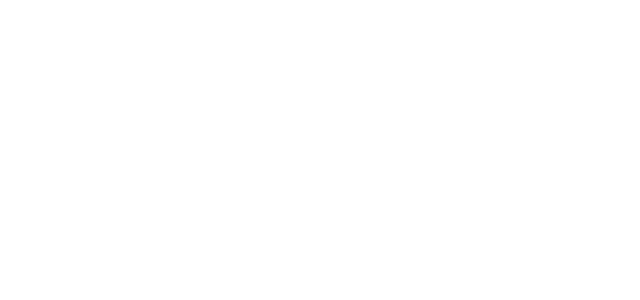
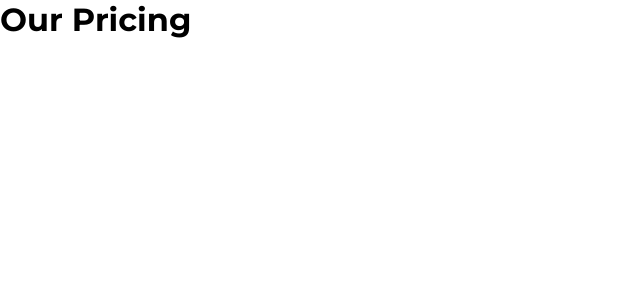
Before and after one commit to brdCoreShadow/pricing, a React (Vite) app: page / in a window 1280 px wide. Shown: the top 300 px of the page, without its empty margins (0-640 px from the left). Built offline with nearby package versions, Linux system fonts and the light colour scheme.

Commit message:
add sharedLyaout and the title comp

```diff
--- a/src/App.tsx
+++ b/src/App.tsx
@@ -1,10 +1,14 @@
 import * as SC from "./AppStyled"
+import Title from "./components/Title/Title"
+import SharedLayout from "./layouts/SharedLayout/SharedLayout"
 
 const App:React.FC = () => {
 
   return (
     <SC.AppCon>
-
+    <SharedLayout>
+      <Title/>
+    </SharedLayout>
     </SC.AppCon>
   )
 }
--- /dev/null
+++ b/src/components/Title/Title.tsx
@@ -0,0 +1,11 @@
+import * as SC from "./TitleStyled"
+
+const Title:React.FC = () => {
+    return (
+        <SC.TitleCon>
+            <h1>Our Pricing</h1>
+        </SC.TitleCon>
+     );
+}
+
+export default Title;
--- /dev/null
+++ b/src/components/Title/TitleStyled.ts
@@ -0,0 +1,4 @@
+import styled from "@emotion/styled";
+
+export const TitleCon = styled.div`
+`
--- /dev/null
+++ b/src/layouts/SharedLayout/SharedLayout.tsx
@@ -0,0 +1,11 @@
+import * as SC from "./SharedLayoutStyled"
+
+import { ChildProps } from "@/utils/types";
+
+const SharedLayout:React.FC<ChildProps> = ({children}) => {
+    return (
+        <SC.SharedLayoutCon>{children}</SC.SharedLayoutCon>
+     );
+}
+
+export default SharedLayout;
--- /dev/null
+++ b/src/layouts/SharedLayout/SharedLayoutStyled.ts
@@ -0,0 +1,3 @@
+import styled from "@emotion/styled";
+
+export const SharedLayoutCon = styled.div``
--- /dev/null
+++ b/src/utils/types.ts
@@ -0,0 +1,3 @@
+export type ChildProps = {
+    children: React.ReactNode;
+}
```
